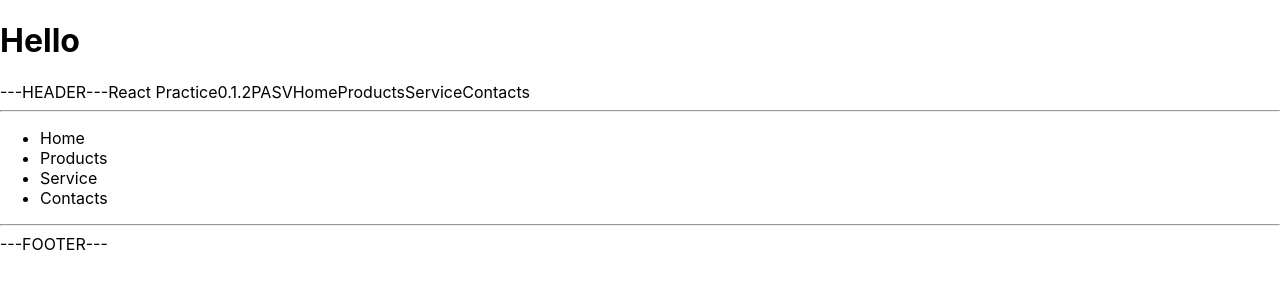
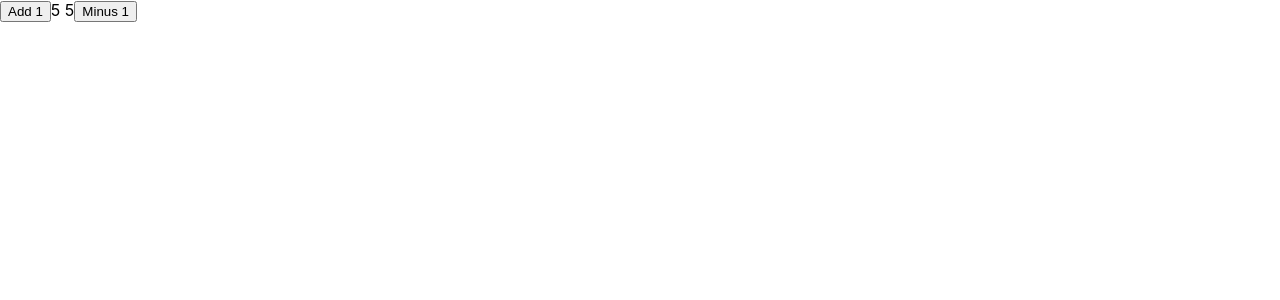
Before and after one commit to VictoriaRogo/cra, a React (Create React App) app: page / in a window 1280 px wide. Shown: the top 300 px of the page. Built offline with nearby package versions, Linux system fonts and the light colour scheme.

Commit message:
Create React App 3

```diff
--- /dev/null
+++ b/src/cra3/App.js
@@ -0,0 +1,28 @@
+import React, {useState} from 'react';
+
+function App() {
+    let counter = 5;
+    const [count, setCount] = useState(5);
+
+    const add = () => {
+        console.log('ADD ONE');
+        counter++;
+        setCount(count + 1);
+    }
+
+    const minus = () => {
+        console.log('MINUS ONE');
+        counter--;
+        setCount(count - 1);
+    }
+
+    return (
+        <div>
+            <button onClick={add}>Add 1</button>
+            {counter} {count}
+            <button onClick={minus}>Minus 1</button>
+        </div>
+    );
+}
+
+export default App;
--- a/src/index.js
+++ b/src/index.js
@@ -1,7 +1,7 @@
 import React from 'react';
 import ReactDOM from 'react-dom';
 import './index.css';
-import App from './cra2/App';
+import App from './cra3/App';
 import * as serviceWorker from './serviceWorker';
 
 ReactDOM.render(
```
Also changed, not shown: src/cra3/App.css (added, +38 -0 lines), src/cra3/Header.js (added, +11 -0 lines), 1 other file (tests, documents, lock files or other folders).
